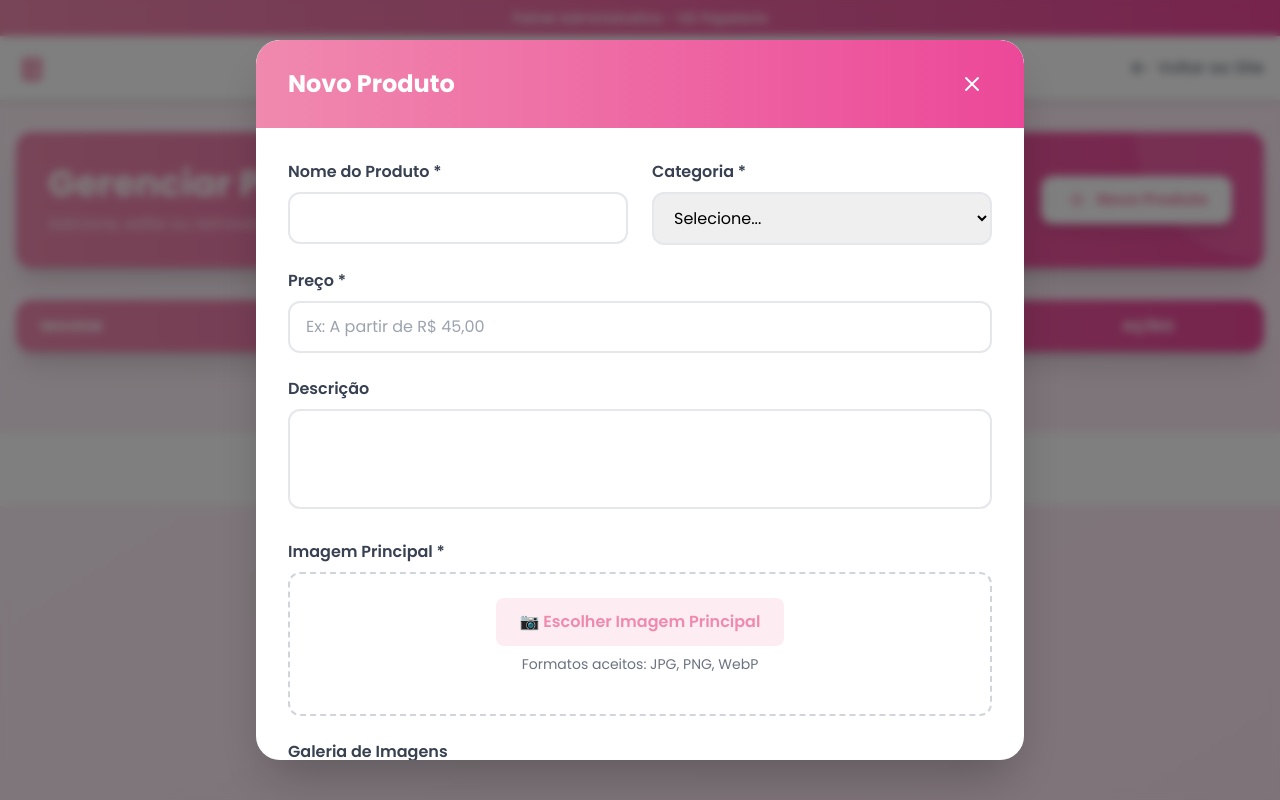
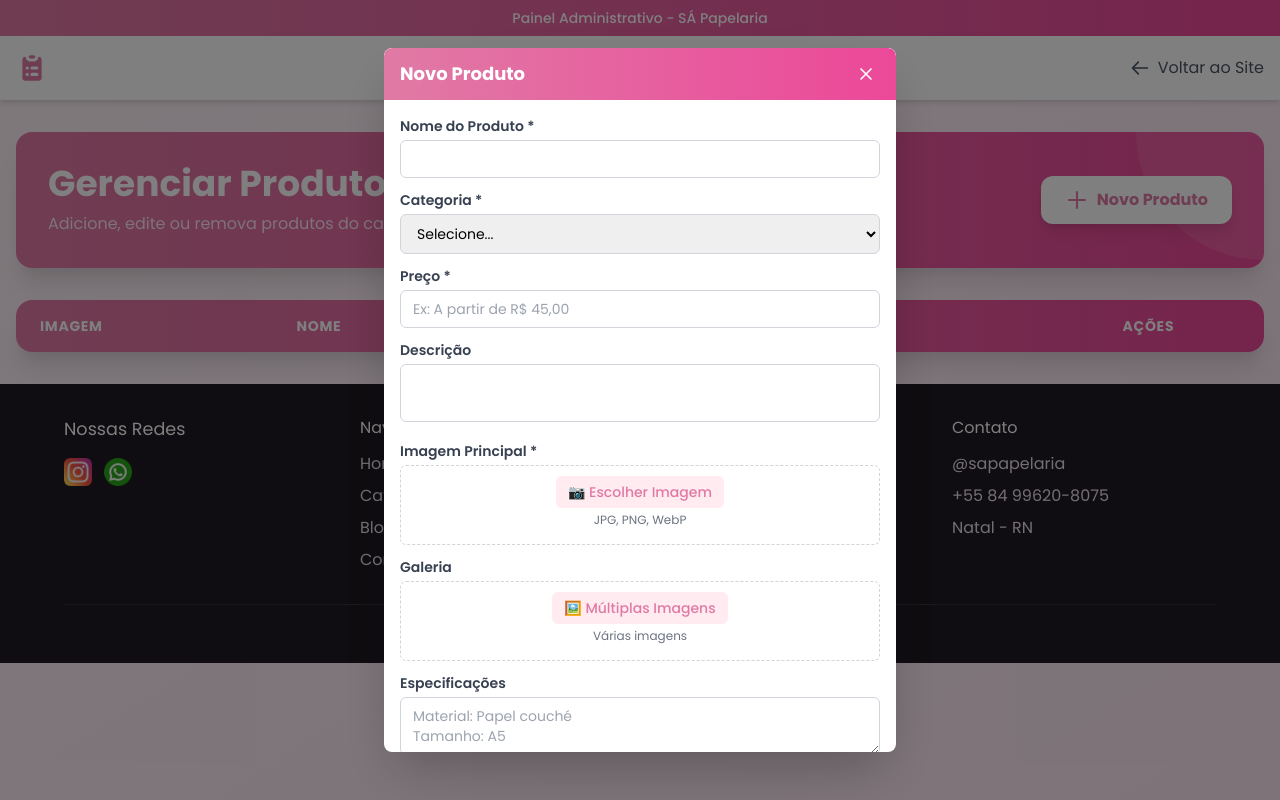
Before and after one commit to atsneto/Sa_Papelaria, a website: page admin.html in a window 1280 px wide. Both pictures are taken after a click on the button "Novo Produto". Drawn offline with nearby package versions, Linux system fonts and the light colour scheme; files that its build step writes are made by us from their sources; no server answers.

Commit message:
Mudanças no admin.html e nos arquivos CSS

```diff
--- a/CSS/admin.css
+++ b/CSS/admin.css
@@ -1,2 +1,63 @@
-/* Admin Panel CSS - Não utilizado */
-/* O painel admin agora usa Tailwind CSS diretamente no HTML */
+/* Admin panel overrides */
+
+/* Scrollbar customizada para o modal (Edge/Chrome/Firefox) */
+#modalContent {
+    scrollbar-width: thin;
+    scrollbar-color: #E07AA5 #f1f1f1;
+}
+
+#modalContent::-webkit-scrollbar {
+    width: 10px;
+    height: 10px;
+}
+
+#modalContent::-webkit-scrollbar-track {
+    background: #f8f8f8;
+    border-radius: 10px;
+    margin: 4px;
+}
+
+#modalContent::-webkit-scrollbar-thumb {
+    background: #E07AA5;
+    border-radius: 10px;
+    border: 2px solid #f8f8f8;
+}
+
+#modalContent::-webkit-scrollbar-thumb:hover {
+    background: #d06894;
+}
+
+/* Footer (copiado do style.css com ícones menores) */
+.footer { background: #1f1a22; color: #FFFFFF; padding: 32px 0 20px; }
+.footer .container {
+	max-width: 1200px;
+	margin: 0 auto;
+	padding: 0 24px;
+}
+.footer__content {
+	display: grid;
+	grid-template-columns: repeat(auto-fit, minmax(200px, 1fr));
+	gap: 32px;
+	margin-bottom: 24px;
+}
+.footer__title { font-size: 1.1rem; margin-bottom: 16px; color: #FFFFFF; }
+.footer__social { display: flex; gap: 12px; }
+.footer__social-link { display: block; transition: transform 0.2s ease; }
+.footer__social-link:hover { transform: translateY(-2px); }
+.footer__social-link img { width: 28px; height: 28px; object-fit: contain; }
+.footer__links-title { font-size: 1rem; margin-bottom: 12px; color: #FFFFFF; }
+.footer__links-list { list-style: none; padding: 0; }
+.footer__links-list li { margin-bottom: 8px; }
+.footer__links-list a { color: #e9dfea; transition: color 0.2s ease; display: inline-block; }
+.footer__links-list a:hover { color: #E07AA5; }
+.footer__contact-item { color: #e9dfea; margin-bottom: 8px; }
+.footer__bottom { text-align: center; padding-top: 16px; border-top: 1px solid rgba(255, 255, 255, 0.1); }
+.footer__bottom p { color: #cfc7d8; font-size: 0.9rem; margin: 0; }
+
+@media (max-width: 768px) {
+	.footer__content {
+		grid-template-columns: repeat(auto-fit, minmax(150px, 1fr));
+		gap: 24px;
+	}
+	.footer__social-link img { width: 24px; height: 24px; }
+}
--- a/CSS/style.css
+++ b/CSS/style.css
@@ -62,7 +62,7 @@ a { color: inherit; text-decoration: none; }
     display: flex;
     align-items: center;
     justify-content: space-between;
-    padding: 16px 24px;
+    padding: 20px 28px;
     background: var(--branco);
 }
 
@@ -75,20 +75,21 @@ a { color: inherit; text-decoration: none; }
     letter-spacing: 0.4px;
 }
 
-.logo-img { height: 42px; width: auto; }
-.logo-text { font-size: 1.1rem; }
+.logo-img { height: 48px; width: auto; }
+.logo-text { font-size: 1.15rem; }
 
 .nav {
     display: flex;
-    gap: 24px;
+    gap: 26px;
     font-weight: 600;
 }
 
 .nav a {
-    padding: 8px 14px;
+    padding: 10px 16px;
     border-radius: 10px;
     transition: background 0.2s ease, color 0.2s ease;
     color: var(--texto);
+    font-size: 1rem;
 }
 
 .nav a:hover {
@@ -948,3 +949,23 @@ a { color: inherit; text-decoration: none; }
         font-size: 0.85rem;
     }
 }
+
+@media (max-width: 360px) {
+    html, body { overflow-x: hidden; }
+    .container { padding: 0 10px; }
+    .nav { padding: 10px 16px; }
+    .menu-toggle { right: 12px; }
+    .produto-detalhes { padding: 16px 0; }
+    .produto-content { gap: 16px; margin-bottom: 24px; }
+    .produto-descricao { padding: 10px 12px; font-size: 0.88rem; }
+    .produto-acoes .btn { padding: 12px 14px; font-size: 0.88rem; }
+    .galeria-principal img { max-height: 230px; }
+    .thumbnail { width: 48px; height: 48px; min-width: 48px; }
+    .produtos-relacionados { grid-template-columns: 1fr; }
+    .voce-tambem-vai-amar h2 { font-size: 1.15rem; }
+    .footer__content { grid-template-columns: 1fr; gap: 16px; }
+    .footer__bottom p { font-size: 0.82rem; }
+    .whatsapp-float { right: 12px; bottom: 12px; }
+    .whatsapp-float a { width: 52px; height: 52px; }
+    .whatsapp-float img { width: 24px; height: 24px; }
+}
--- a/admin.html
+++ b/admin.html
@@ -7,10 +7,41 @@
     <link rel="preconnect" href="https://fonts.googleapis.com">
     <link rel="preconnect" href="https://fonts.gstatic.com" crossorigin>
     <link href="https://fonts.googleapis.com/css2?family=Poppins:wght@400;500;600;700&display=swap" rel="stylesheet">
-    <link rel="stylesheet" href="CSS/tailwind-output.css">
+    <link rel="stylesheet" href="https://cdn.jsdelivr.net/npm/tailwindcss@2.2.19/dist/tailwind.min.css">
+    <link rel="stylesheet" href="CSS/admin.css">
     <style>
-        body {
-            font-family: 'Poppins', sans-serif;
+        :root {
+            --rosa: #E07AA5;
+            --rosa-suave: #FFEBF0;
+        }
+        body { font-family: 'Poppins', sans-serif; }
+        .text-rosa { color: var(--rosa); }
+        .bg-rosa { background-color: var(--rosa); }
+        .bg-rosa-suave { background-color: var(--rosa-suave); }
+        .border-rosa { border-color: var(--rosa); }
+        .hover\:bg-rosa:hover { background-color: var(--rosa); }
+        .hover\:text-rosa:hover { color: var(--rosa); }
+        .from-rosa { --tw-gradient-from: var(--rosa); --tw-gradient-stops: var(--tw-gradient-from), var(--tw-gradient-to, rgb(224 122 165 / 0)); }
+        .via-rosa { --tw-gradient-stops: var(--tw-gradient-from), var(--tw-gradient-to, rgb(224 122 165 / 0)); }
+        .focus\:border-rosa:focus { --tw-border-opacity: 1; border-color: rgb(224 122 165 / var(--tw-border-opacity)); }
+        .focus\:ring-rosa:focus { --tw-ring-color: rgb(224 122 165 / 0.3); }
+
+        /* Scrollbar simples e funcional */
+        #produtoForm::-webkit-scrollbar {
+            width: 8px;
+        }
+
+        #produtoForm::-webkit-scrollbar-track {
+            background: #f1f1f1;
+        }
+
+        #produtoForm::-webkit-scrollbar-thumb {
+            background: #E07AA5;
+            border-radius: 4px;
+        }
+
+        #produtoForm::-webkit-scrollbar-thumb:hover {
+            background: #d06894;
         }
     </style>
 </head>
@@ -84,28 +115,28 @@
 
     <!-- Modal -->
     <div id="produtoModal" class="fixed inset-0 bg-black bg-opacity-50 hidden items-center justify-center z-50 p-2 sm:p-4 backdrop-blur-sm" onclick="fecharModalBackground(event)">
-        <div class="bg-white rounded-2xl sm:rounded-3xl shadow-2xl max-w-3xl w-full max-h-[95vh] sm:max-h-[90vh] overflow-y-auto transform transition-all duration-300 scale-95 opacity-0" id="modalContent">
+        <div class="bg-white rounded-lg shadow-2xl max-w-lg w-full transform transition-all duration-300 scale-95 opacity-0" id="modalContent" style="max-height: 88vh; overflow-y: auto; display: flex; flex-direction: column;">
             <!-- Header do Modal -->
-            <div class="sticky top-0 bg-gradient-to-r from-rosa to-pink-500 text-white px-4 sm:px-6 md:px-8 py-4 sm:py-5 md:py-6 rounded-t-2xl sm:rounded-t-3xl flex justify-between items-center z-10">
-                <h2 id="modalTitle" class="text-lg sm:text-xl md:text-2xl font-bold">Novo Produto</h2>
-                <button onclick="fecharModal()" class="text-white hover:bg-white hover:bg-opacity-20 rounded-full p-1.5 sm:p-2 transition-all">
-                    <svg class="w-5 h-5 sm:w-6 sm:h-6" fill="none" stroke="currentColor" viewBox="0 0 24 24">
+            <div class="bg-gradient-to-r from-rosa to-pink-500 text-white px-3 sm:px-4 py-2.5 sm:py-3 rounded-t-lg flex justify-between items-center" style="flex-shrink: 0;">
+                <h2 id="modalTitle" class="text-base sm:text-lg font-bold">Novo Produto</h2>
+                <button onclick="fecharModal()" class="text-white hover:bg-white hover:bg-opacity-20 rounded-full p-1 transition-all">
+                    <svg class="w-4 h-4 sm:w-5 sm:h-5" fill="none" stroke="currentColor" viewBox="0 0 24 24">
                         <path stroke-linecap="round" stroke-linejoin="round" stroke-width="2" d="M6 18L18 6M6 6l12 12"/>
                     </svg>
                 </button>
             </div>
 
             <!-- Formulário -->
-            <form id="produtoForm" onsubmit="salvarProduto(event)" class="p-4 sm:p-6 md:p-8 space-y-4 sm:space-y-6">
-                <div class="grid grid-cols-1 sm:grid-cols-2 gap-4 sm:gap-6">
+            <form id="produtoForm" onsubmit="salvarProduto(event)" class="p-3 sm:p-4 space-y-2.5 sm:space-y-3" style="overflow-y: auto; flex: 1;">
+                <div class="grid grid-cols-1 gap-2.5 sm:gap-3">
                     <div>
-                        <label class="block text-gray-700 font-semibold mb-2 text-sm sm:text-base">Nome do Produto *</label>
-                        <input type="text" id="nome" required class="w-full px-3 sm:px-4 py-2.5 sm:py-3 rounded-lg sm:rounded-xl border-2 border-gray-200 focus:border-rosa focus:ring-4 focus:ring-rosa focus:ring-opacity-20 transition-all outline-none text-sm sm:text-base">
+                        <label class="block text-gray-700 font-semibold mb-1 text-xs sm:text-sm">Nome do Produto *</label>
+                        <input type="text" id="nome" required class="w-full px-2.5 sm:px-3 py-1.5 sm:py-2 rounded-md border border-gray-300 focus:border-rosa focus:ring-2 focus:ring-rosa focus:ring-opacity-20 transition-all outline-none text-sm">
                     </div>
 
                     <div>
-                        <label class="block text-gray-700 font-semibold mb-2 text-sm sm:text-base">Categoria *</label>
-                        <select id="categoria" required class="w-full px-3 sm:px-4 py-2.5 sm:py-3 rounded-lg sm:rounded-xl border-2 border-gray-200 focus:border-rosa focus:ring-4 focus:ring-rosa focus:ring-opacity-20 transition-all outline-none text-sm sm:text-base">
+                        <label class="block text-gray-700 font-semibold mb-1 text-xs sm:text-sm">Categoria *</label>
+                        <select id="categoria" required class="w-full px-2.5 sm:px-3 py-1.5 sm:py-2 rounded-md border border-gray-300 focus:border-rosa focus:ring-2 focus:ring-rosa focus:ring-opacity-20 transition-all outline-none text-sm">
                             <option value="">Selecione...</option>
                             <option value="agendas">Agendas</option>
                             <option value="topo-bolo">Topo de Bolo</option>
@@ -118,51 +149,51 @@
                 </div>
 
                 <div>
-                    <label class="block text-gray-700 font-semibold mb-2 text-sm sm:text-base">Preço *</label>
-                    <input type="text" id="preco" placeholder="Ex: A partir de R$ 45,00" required class="w-full px-3 sm:px-4 py-2.5 sm:py-3 rounded-lg sm:rounded-xl border-2 border-gray-200 focus:border-rosa focus:ring-4 focus:ring-rosa focus:ring-opacity-20 transition-all outline-none text-sm sm:text-base">
+                    <label class="block text-gray-700 font-semibold mb-1 text-xs sm:text-sm">Preço *</label>
+                    <input type="text" id="preco" placeholder="Ex: A partir de R$ 45,00" required class="w-full px-2.5 sm:px-3 py-1.5 sm:py-2 rounded-md border border-gray-300 focus:border-rosa focus:ring-2 focus:ring-rosa focus:ring-opacity-20 transition-all outline-none text-sm">
                 </div>
 
                 <div>
-                    <label class="block text-gray-700 font-semibold mb-2 text-sm sm:text-base">Descrição</label>
-                    <textarea id="descricao" rows="3" class="w-full px-3 sm:px-4 py-2.5 sm:py-3 rounded-lg sm:rounded-xl border-2 border-gray-200 focus:border-rosa focus:ring-4 focus:ring-rosa focus:ring-opacity-20 transition-all outline-none resize-none text-sm sm:text-base"></textarea>
+                    <label class="block text-gray-700 font-semibold mb-1 text-xs sm:text-sm">Descrição</label>
+                    <textarea id="descricao" rows="2" class="w-full px-2.5 sm:px-3 py-1.5 sm:py-2 rounded-md border border-gray-300 focus:border-rosa focus:ring-2 focus:ring-rosa focus:ring-opacity-20 transition-all outline-none resize-none text-sm"></textarea>
                 </div>
 
                 <div>
-                    <label class="block text-gray-700 font-semibold mb-2 text-sm sm:text-base">Imagem Principal *</label>
-                    <div class="border-2 border-dashed border-gray-300 rounded-lg sm:rounded-xl p-4 sm:p-6 text-center hover:border-rosa transition-colors">
+                    <label class="block text-gray-700 font-semibold mb-1 text-xs sm:text-sm">Imagem Principal *</label>
+                    <div class="border border-dashed border-gray-300 rounded-md p-2 sm:p-2.5 text-center hover:border-rosa transition-colors">
                         <input type="file" id="imgFile" accept="image/*" onchange="previewImagem(this, 'imgPreview')" class="hidden" required>
-                        <button type="button" onclick="document.getElementById('imgFile').click()" class="bg-rosa-suave text-rosa px-4 sm:px-6 py-2.5 sm:py-3 rounded-lg font-semibold hover:bg-rosa hover:text-white transition-all text-sm sm:text-base">
-                            📷 Escolher Imagem Principal
+                        <button type="button" onclick="document.getElementById('imgFile').click()" class="bg-rosa-suave text-rosa px-3 py-1.5 rounded-md font-medium hover:bg-rosa hover:text-white transition-all text-xs sm:text-sm">
+                            📷 Escolher Imagem
                         </button>
-                        <p class="text-xs sm:text-sm text-gray-500 mt-2">Formatos aceitos: JPG, PNG, WebP</p>
-                        <div id="imgPreview" class="mt-3 sm:mt-4"></div>
+                        <p class="text-xs text-gray-500 mt-1">JPG, PNG, WebP</p>
+                        <div id="imgPreview" class="mt-1.5"></div>
                     </div>
                     <input type="hidden" id="img">
                 </div>
 
                 <div>
-                    <label class="block text-gray-700 font-semibold mb-2 text-sm sm:text-base">Galeria de Imagens</label>
-                    <div class="border-2 border-dashed border-gray-300 rounded-lg sm:rounded-xl p-4 sm:p-6 text-center hover:border-rosa transition-colors">
+                    <label class="block text-gray-700 font-semibold mb-1 text-xs sm:text-sm">Galeria</label>
+                    <div class="border border-dashed border-gray-300 rounded-md p-2 sm:p-2.5 text-center hover:border-rosa transition-colors">
                         <input type="file" id="galeriaFiles" accept="image/*" multiple onchange="previewGaleria(this)" class="hidden">
-                        <button type="button" onclick="document.getElementById('galeriaFiles').click()" class="bg-rosa-suave text-rosa px-4 sm:px-6 py-2.5 sm:py-3 rounded-lg font-semibold hover:bg-rosa hover:text-white transition-all text-sm sm:text-base">
-                            🖼️ Escolher Múltiplas Imagens
+                        <button type="button" onclick="document.getElementById('galeriaFiles').click()" class="bg-rosa-suave text-rosa px-3 py-1.5 rounded-md font-medium hover:bg-rosa hover:text-white transition-all text-xs sm:text-sm">
+                            🖼️ Múltiplas Imagens
                         </button>
-                        <p class="text-xs sm:text-sm text-gray-500 mt-2">Selecione várias imagens para criar uma galeria</p>
-                        <div id="galeriaPreview" class="mt-3 sm:mt-4 flex flex-wrap gap-2 sm:gap-3 justify-center"></div>
+                        <p class="text-xs text-gray-500 mt-1">Várias imagens</p>
+                        <div id="galeriaPreview" class="mt-1.5 flex flex-wrap gap-1.5 justify-center"></div>
                     </div>
                     <input type="hidden" id="galeria">
                 </div>
 
                 <div>
-                    <label class="block text-gray-700 font-semibold mb-2 text-sm sm:text-base">Especificações (uma por linha)</label>
-                    <textarea id="specs" rows="4" placeholder="Material: Papel couché&#10;Tamanho: A5&#10;Personalização: Disponível" class="w-full px-3 sm:px-4 py-2.5 sm:py-3 rounded-lg sm:rounded-xl border-2 border-gray-200 focus:border-rosa focus:ring-4 focus:ring-rosa focus:ring-opacity-20 transition-all outline-none text-sm sm:text-base"></textarea>
+                    <label class="block text-gray-700 font-semibold mb-1 text-xs sm:text-sm">Especificações</label>
+                    <textarea id="specs" rows="2" placeholder="Material: Papel couché&#10;Tamanho: A5" class="w-full px-2.5 sm:px-3 py-1.5 sm:py-2 rounded-md border border-gray-300 focus:border-rosa focus:ring-2 focus:ring-rosa focus:ring-opacity-20 transition-all outline-none text-sm"></textarea>
                 </div>
 
-                <div class="flex flex-col sm:flex-row gap-3 sm:gap-4 pt-4 border-t-2 border-gray-100">
-                    <button type="submit" class="flex-1 bg-gradient-to-r from-rosa to-pink-500 text-white px-4 sm:px-6 py-3 sm:py-4 rounded-lg sm:rounded-xl font-bold shadow-lg hover:shadow-2xl hover:scale-105 transition-all duration-300 text-sm sm:text-base">
-                        Salvar Produto
+                <div class="flex flex-col sm:flex-row gap-2 pt-2.5 border-t border-gray-200">
+                    <button type="submit" class="flex-1 bg-gradient-to-r from-rosa to-pink-500 text-white px-3 py-2 rounded-md font-semibold shadow-md hover:shadow-lg hover:scale-105 transition-all duration-300 text-sm">
+                        Salvar
                     </button>
-                    <button type="button" onclick="fecharModal()" class="flex-1 bg-gray-100 text-gray-700 px-4 sm:px-6 py-3 sm:py-4 rounded-lg sm:rounded-xl font-bold hover:bg-gray-200 transition-all duration-300 text-sm sm:text-base">
+                    <button type="button" onclick="fecharModal()" class="flex-1 bg-gray-100 text-gray-700 px-3 py-2 rounded-md font-semibold hover:bg-gray-200 transition-all duration-300 text-sm">
                         Cancelar
                     </button>
                 </div>
@@ -170,9 +201,51 @@
         </div>
     </div>
 
-    <footer class="bg-white border-t border-gray-100 py-4 sm:py-6 mt-6 sm:mt-12">
-        <div class="container mx-auto px-3 sm:px-4 text-center text-gray-600 text-sm sm:text-base">
-            <p>&copy; 2025 SÁ Papelaria. Painel Administrativo.</p>
+    <footer class="footer">
+        <div class="container">
+            <div class="footer__content">
+                <div class="footer__info">
+                    <h3 class="footer__title">Nossas Redes</h3>
+                    <div class="footer__social">
+                        <a href="https://www.instagram.com/sapapelaria/" target="_blank" rel="noopener" aria-label="Instagram" class="footer__social-link">
+                            <img src="IMG/instagram.png" alt="Instagram">
+                        </a>
+                        <a href="https://wa.me/5584996208075" target="_blank" rel="noopener" aria-label="WhatsApp" class="footer__social-link">
+                            <img src="IMG/whatsapp.png" alt="WhatsApp">
+                        </a>
+                    </div>
+                </div>
+
+                <div class="footer__links">
+                    <h4 class="footer__links-title">Navegação</h4>
+                    <ul class="footer__links-list">
+                        <li><a href="index.html">Home</a></li>
+                        <li><a href="catalogo.html">Catálogo</a></li>
+                        <li><a href="index.html#blog">Blog</a></li>
+                        <li><a href="index.html#contato">Contato</a></li>
+                    </ul>
+                </div>
+
+                <div class="footer__links">
+                    <h4 class="footer__links-title">Produtos</h4>
+                    <ul class="footer__links-list">
+                        <li><a href="catalogo.html">Ver Catálogo</a></li>
+                        <li><a href="catalogo.html">Planners</a></li>
+                        <li><a href="catalogo.html">Personalizados</a></li>
+                    </ul>
+                </div>
+
+                <div class="footer__contact">
+                    <h4 class="footer__links-title">Contato</h4>
+                    <p class="footer__contact-item">@sapapelaria</p>
+                    <p class="footer__contact-item">+55 84 99620-8075</p>
+                    <p class="footer__contact-item">Natal - RN</p>
+                </div>
+            </div>
+
+            <div class="footer__bottom">
+                <p>&copy; 2025 SÁ Papelaria. Todos os direitos reservados.</p>
+            </div>
         </div>
     </footer>
 
```
